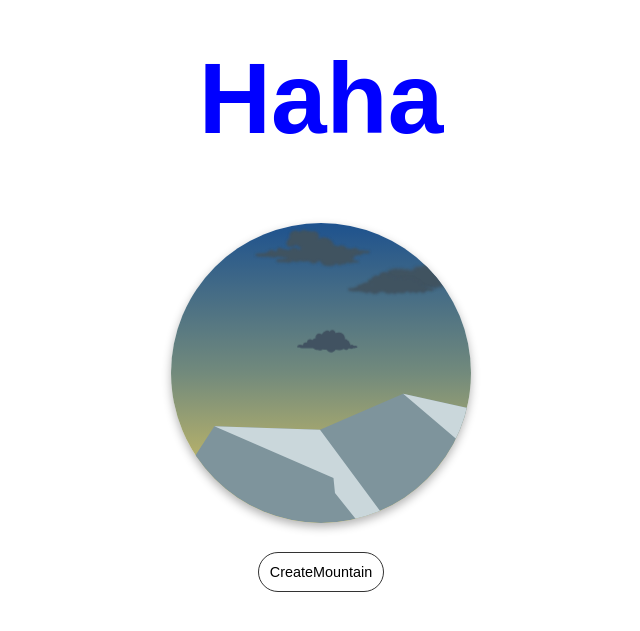
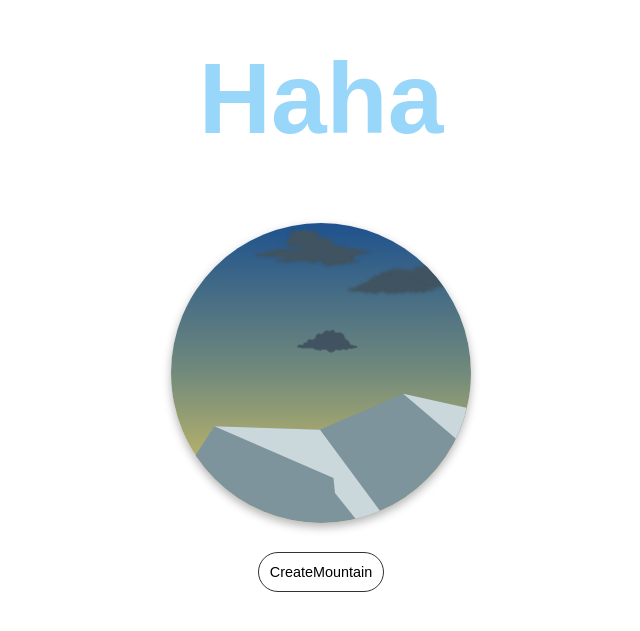
Before and after one commit to oilammk20/2019-polyu-sd3861-lecture2, a plain HTML site: page docs/index.html in a window 1280 px wide. Shown: the part 117-748 px from the top of the page, without its empty margins (319-959 px from the left). Drawn offline with nearby package versions, Linux system fonts and the light colour scheme.

Commit message:
change color

```diff
--- a/docs/index.html
+++ b/docs/index.html
@@ -7,7 +7,7 @@
 <link rel="stylesheet" type="text/css" href="styles.css">
 </head>
 <body>
-    <h1 style="font-size:100px;color:blue;">Haha</h1>
+    <h1 style="font-size:100px;color:rgb(153, 215, 250);">Haha</h1>
     <svg class="pop" id="svg" width="300" height="300" viewbox="0 0 100 100">
         <filter id="blur">
           <feGaussianBlur stdDeviation="1" />
```
